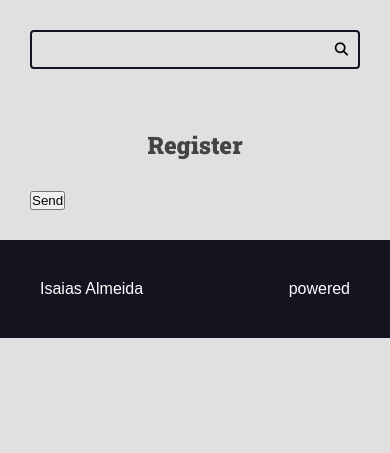
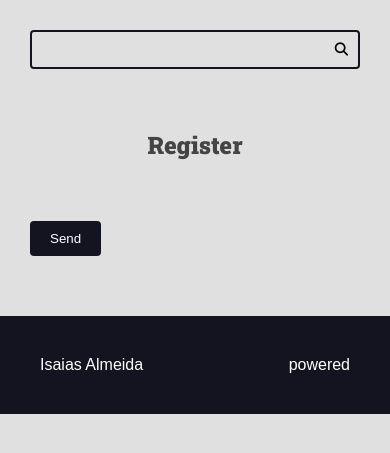
Before and after one commit to IsaiasAlmeida20/recipes, a Django app: page /authors/register/ in a window 390 px wide. Shown: the part 113-566 px from the top of the page. Run offline with Django 4.2, Linux system fonts and the light colour scheme.

Commit message:
style(recipes/css/styles.css): create styles to register form

```diff
--- a/recipes/static/recipes/css/styles.css
+++ b/recipes/static/recipes/css/styles.css
@@ -298,6 +298,50 @@ h6 {
     background: var(--color-primary-dark);
 }
 
+/* Forms */
+.form-content {
+    max-width: 64rem;
+    margin: 0 auto;
+    margin-bottom: var(--spacing-gutter-medium);
+}
+
+.form-content label,
+.form-content .help-text,
+.errorlist {
+    display: block;
+    margin: .5rem 0;
+    font-size: 1.4rem;
+    list-style: none;
+}
+
+.errorlist {
+    color: var(--color-error-dark);
+}
+
+.form-content input {
+    width: 100%;
+    padding: 1rem;
+    border-radius: .4rem;
+    border: 1px solid var(--color-primary-dark);
+}
+
+/* Comment this style why not like */
+/* .form-content-grid {
+    display: grid;
+    grid-template-columns: repeat(auto-fit, minmax(30rem, 1fr));
+    gap: calc(var(--spacing-gutter-medium) / 2) var(--spacing-gutter-medium);
+} */
+
+.form-content button {
+    padding: 1rem 2rem;
+    border: none;
+    border-radius: .4rem;
+    background: var(--color-primary-dark);
+    color: var(--color-white);
+}
+
+
+
 /* Messages */
 .messages-container {
     display: flex;
@@ -363,7 +407,8 @@ h6 {
 }
 
 @media (max-width: 600px) {
-    .main-content-list {
+    .main-content-list,
+    .form-content-grid {
         grid-template-columns: repeat(auto-fit, minmax(100%, 1fr));
     }
 }
```
